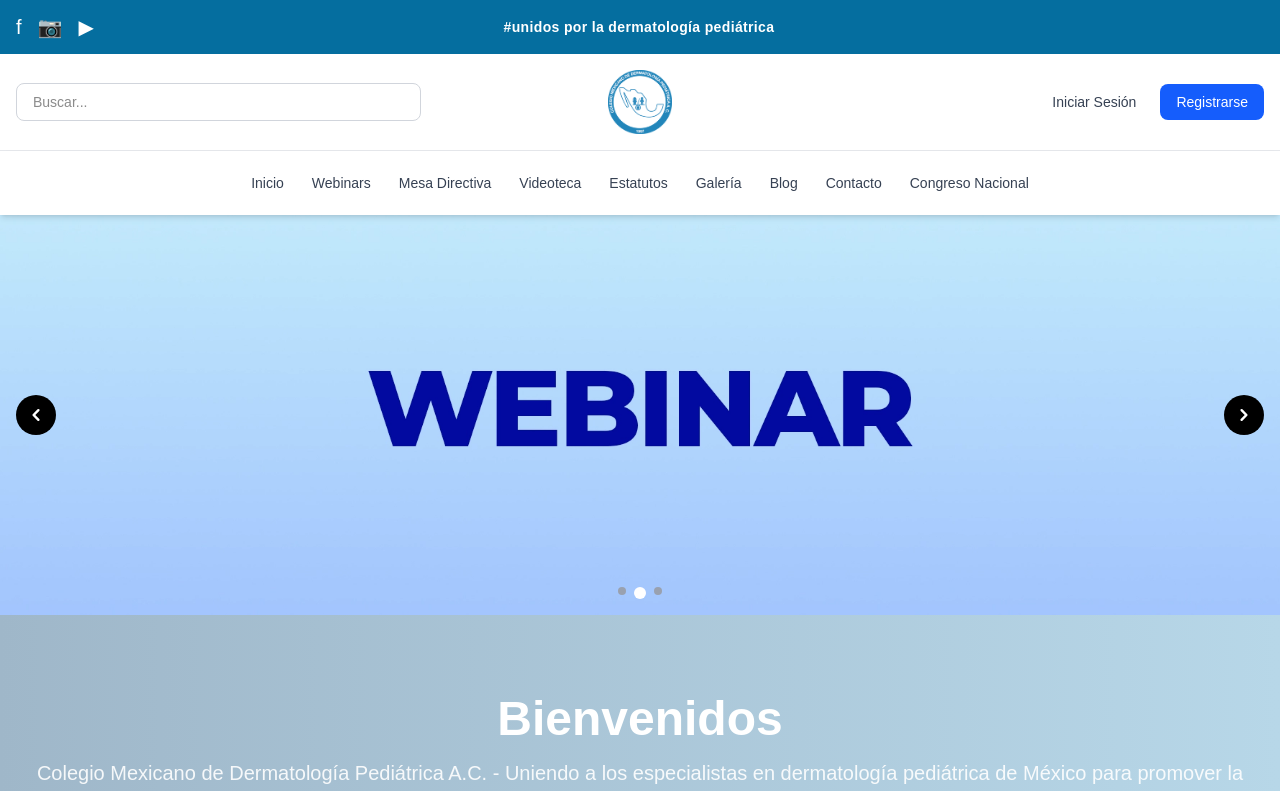
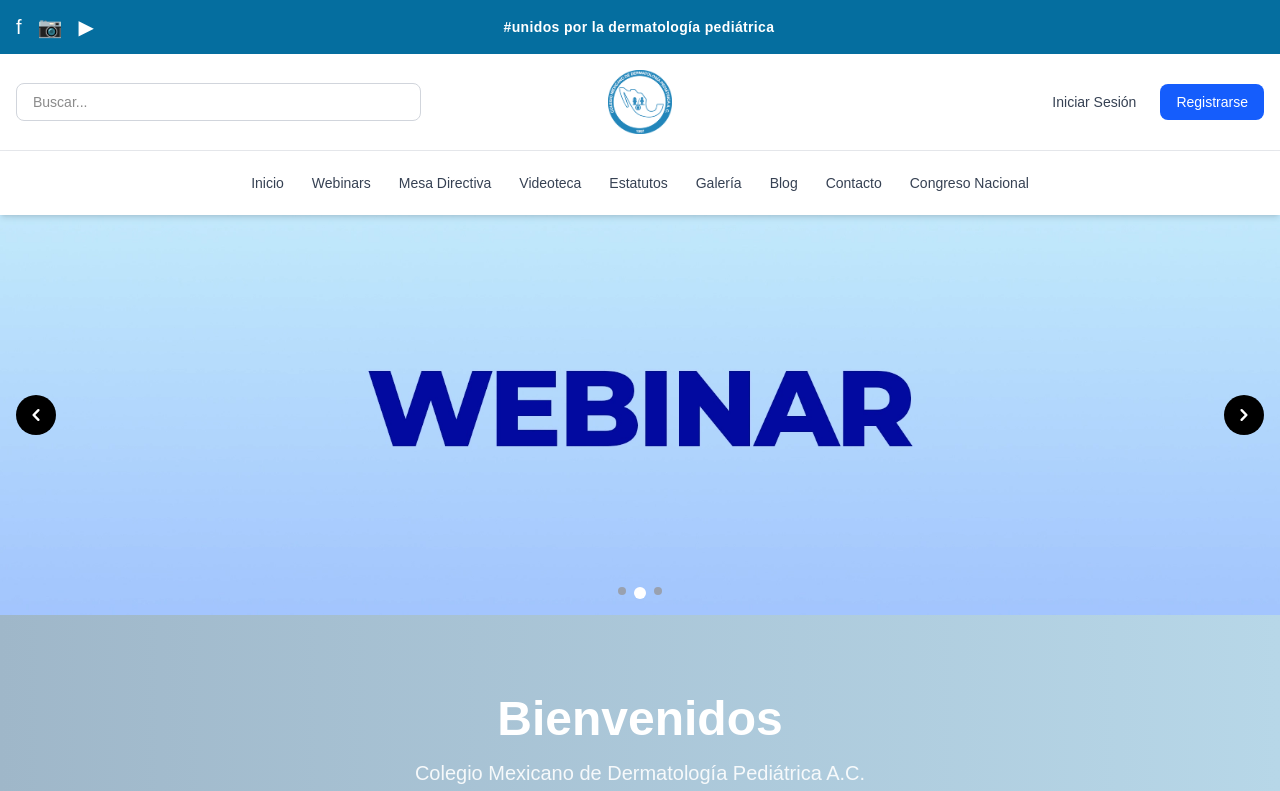
Before and after one commit to KingCas78/cmdp_web, a Next.js app: page / in a window 1280 px wide. Shown: the top 791 px of the page. Built offline with nearby package versions, Linux system fonts and the light colour scheme.

Commit message:
Agregar favicon

```diff
--- a/src/app/layout.tsx
+++ b/src/app/layout.tsx
@@ -21,6 +21,9 @@ const geistMono = Geist_Mono({
 export const metadata: Metadata = {
   title: "CMDP - Colegio Mexicano de Dermatología Pediátrica",
   description: "Bienvenido al CMDP.",
+  icons: {
+    icon: '/favicon.ico',
+  },
 };
 
 export default function RootLayout({
--- a/src/app/page.tsx
+++ b/src/app/page.tsx
@@ -22,7 +22,7 @@ export default function Home() {
         <div className="max-w-7xl mx-auto px-4 text-center">
           <h1 className="text-5xl font-bold mb-4">Bienvenidos</h1>
           <p className="text-xl hero-text-white">
-            Colegio Mexicano de Dermatología Pediátrica A.C. - Uniendo a los especialistas en dermatología pediátrica de México para promover la excelencia médica y el bienestar infantil.
+            Colegio Mexicano de Dermatología Pediátrica A.C.
           </p>
           <div className="mt-8 flex justify-center gap-4">
             <a
```
Also changed, not shown: public/favicon.png (added), 1 other file (tests, documents, lock files or other folders).
